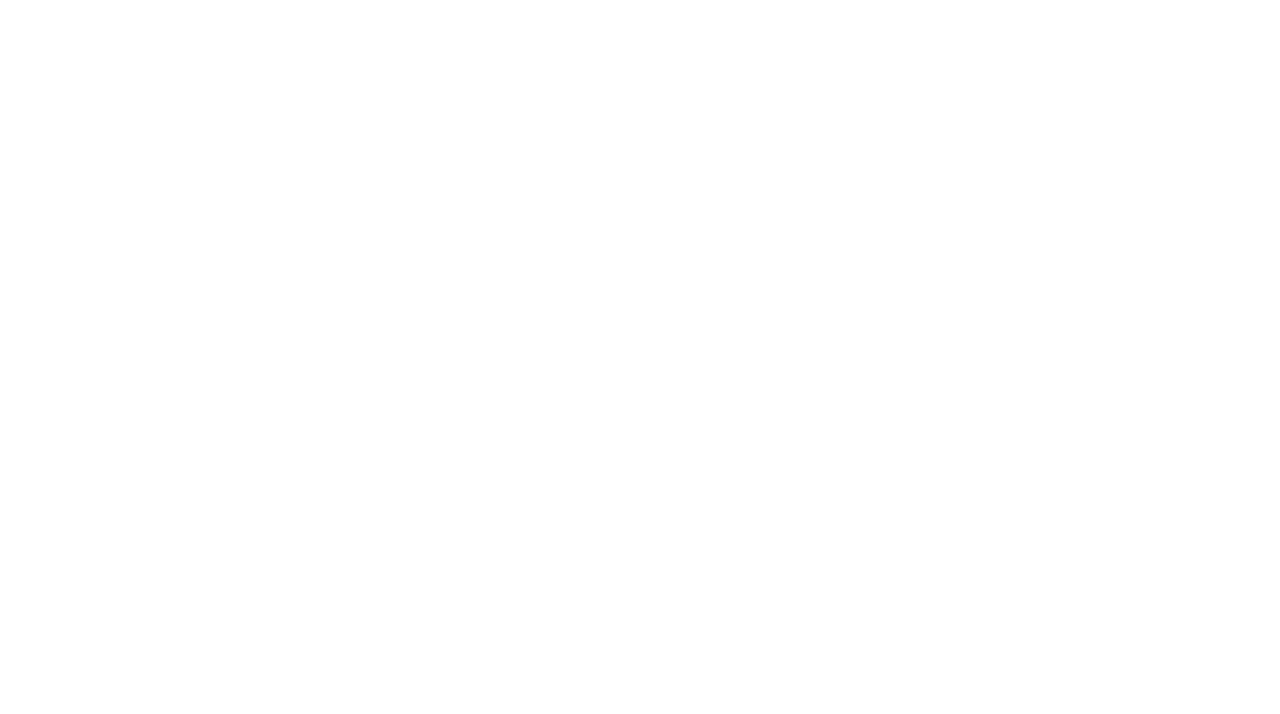
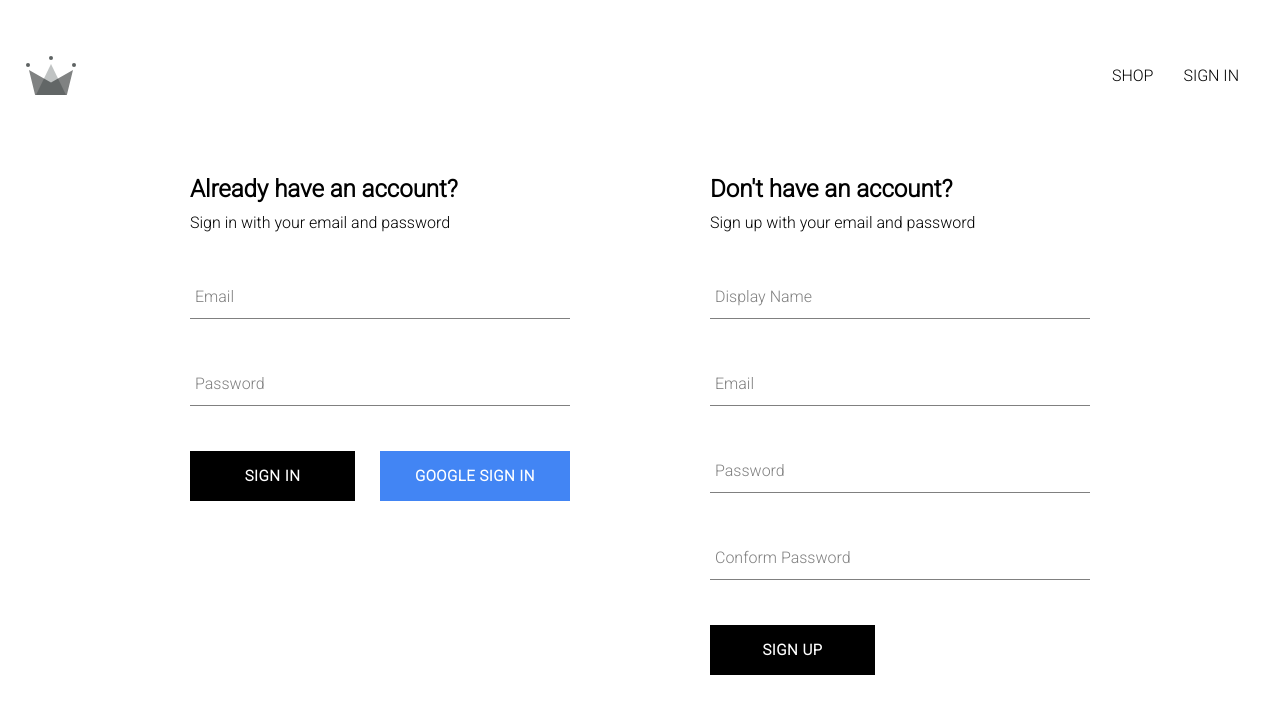
Before and after one commit to erikJonsberg/react-saga-ecommerce-store, a React (Create React App) app: page /auth in a window 1280 px wide. Before the commit this address had no page. Shown: the top 714 px of the page. Built offline with nearby package versions, Linux system fonts and the light colour scheme; the HTML template or start-up script is replaced by a standard one.

Commit message:
completed forms and authentication

```diff
--- a/src/App.js
+++ b/src/App.js
@@ -1,7 +1,7 @@
 import {Routes, Route } from 'react-router-dom';
 import Navigation from './routes/navigation/navigation.component';
 import Home from './routes/home/home.component';
-import SignIn from "./routes/sign-in/sign-in.component";
+import Authentication from "./routes/authentication/authentication.component";
 
 
 
@@ -18,7 +18,7 @@ const App = () => {
       <Route path="/" element={<Navigation />}>
         <Route index element={<Home />} />
         <Route path="shop" element={<Shop />} />
-        <Route path="sign-in" element={<SignIn />} />
+        <Route path="auth" element={<Authentication />} />
       </Route>
     </Routes>
   );
--- a/src/components/form-input/form-input.component.jsx
+++ b/src/components/form-input/form-input.component.jsx
@@ -1,11 +1,11 @@
 import './form-input.styles.scss'
 
-const FormInput = ({label, inputOptions}) => {
+const FormInput = ({label, ...otherProps}) => {
     return (
         <div className="group">
-        <input className="form-input" {...inputOptions} />
+        <input className="form-input" {...otherProps} />
         {label && (
-         <label className={`${inputOptions.value.length ? 'shrink' : ''} form-input-label`}>{label}</label>
+         <label className={`${otherProps.value.length ? 'shrink' : ''} form-input-label`}>{label}</label>
          )}
 
                 </div>
--- /dev/null
+++ b/src/components/sign-in-form/sign-in-form.component.jsx
@@ -0,0 +1,85 @@
+import { useState } from 'react';
+import{ signInWithGooglePopup, createUserDocumentFromAuth, signInAuthUserWithEmailAndPassword } from '../../utils/firebase/firebase.utils';
+import FormInput from '../form-input/form-input.component';
+import './sign-in-form.styles.scss'
+import Button from '../button/button.component'
+
+const defaultFormFields = {
+    email: '',
+    password: '',
+    required: true
+}
+
+const SignInForm = () => {
+const [formFields, setFormFields] = useState(defaultFormFields);
+const {email, password} = formFields;
+
+const resetFormFields = () => {
+    setFormFields(defaultFormFields);
+}
+
+ const signInWithGoogle = async () => {
+        const {user} = await signInWithGooglePopup();
+        await createUserDocumentFromAuth(user);
+    }
+
+const handleSubmit = async (event) => {
+    event.preventDefault();
+
+    try {
+    const response = await signInAuthUserWithEmailAndPassword(email, password);
+    resetFormFields();
+    console.log(response);
+} catch(error) {
+    switch (error.code) {
+        case 'auth/wrong-password':
+            alert('Incorrect password for email');
+            break;
+        case 'auth/user-not-found':
+            alert('User not found');
+            break;
+            default:
+                console.log(error);
+    }
+}
+};
+
+const handleChange = (event) => {
+    const {name,value} = event.target;
+
+    setFormFields({...formFields, [name]: value});
+}
+
+    return(
+        <div className="sign-up-container">
+        <h2>Already have an account?</h2>
+            <span>Sign in with your email and password</span>
+            <form onSubmit={()=>{}}>
+
+                <FormInput
+                label = "Email"
+                type = "email"
+                onChange = {handleChange}
+                name = "email"
+                value = {email}
+                required
+                />
+
+                <FormInput
+                label = "Password"
+                type = "password"
+                onChange = {handleChange}
+                name = "password"
+                value = {password}
+                required
+                />
+                <div className="buttons-container">
+                    <Button buttonType="default" type="submit" onClick={handleSubmit}>Sign In</Button>
+                    <Button type='button' buttonType="google" onClick={signInWithGoogle}>Google Sign In</Button>
+                </div>
+            </form>
+        </div>
+    )
+}
+
+export default SignInForm;
--- /dev/null
+++ b/src/components/sign-in-form/sign-in-form.styles.scss
@@ -0,0 +1,14 @@
+.sign-up-container {
+    display: flex;
+    flex-direction: column;
+    width: 380px;
+}
+
+h2 {
+    margin: 10px 0;
+}
+
+.buttons-container {
+    display: flex;
+    justify-content: space-between;
+}
--- a/src/components/sign-up-form/sign-up-form.component.jsx
+++ b/src/components/sign-up-form/sign-up-form.component.jsx
@@ -8,7 +8,8 @@ const defaultFormFields = {
     displayName: '',
     email: '',
     password: '',
-    confirmPassword: ''
+    confirmPassword: '',
+    required: true
 }
 
 const SignUpForm = () => {
@@ -54,51 +55,41 @@ const handleChange = (event) => {
 
                 <FormInput
                     label="Display Name"
-                    inputOptions = {{
-                    type: "text",
-                    required: true,
-                    onChange: handleChange,
-                    name: "displayName",
-                    value: displayName
-                    }}
+                    type = "text"
+                    onChange = {handleChange}
+                    name = "displayName"
+                    value = {displayName}
+                    required
                 />
 
                 <FormInput
                 label = "Email"
-                inputOptions = {{
-                    type: "email",
-                    required: true,
-                    onChange: handleChange,
-                    name: "email",
-                    value: email
-                }}
+                type = "email"
+                onChange = {handleChange}
+                name = "email"
+                value = {email}
+                required
                 />
 
                 <FormInput
                 label = "Password"
-                inputOptions = {{
-                    label: "Password",
-                    type: "password",
-                    required: true,
-                    onChange: handleChange,
-                    name: "password",
-                    value: password
-                }}
+                type = "password"
+                onChange = {handleChange}
+                name = "password"
+                value = {password}
+                required
                 />
 
                 <FormInput
                 label = "Conform Password"
-                inputOptions = {{
-                    label: "Confirm Password",
-                    type: "password",
-                    required: true,
-                    onChange: handleChange,
-                    name: "confirmPassword",
-                    value: confirmPassword
-                }}
+                type = "password"
+                onChange = {handleChange}
+                name = "confirmPassword"
+                value = {confirmPassword}
+                required
                 />
 
-                <Button buttonType="default" type="submit">Sign Up</Button>
+                <Button buttonType="default" type="submit" onClick={handleSubmit}>Sign Up</Button>
 
             </form>
         </div>
--- /dev/null
+++ b/src/routes/authentication/authentication.component.jsx
@@ -0,0 +1,15 @@
+import SignUpForm from '../../components/sign-up-form/sign-up-form.component';
+import SignInForm from '../../components/sign-in-form/sign-in-form.component';
+import './authentication.styles.scss'
+
+
+const Authentication= () => {
+    return (
+        <div className='authentication-container'>
+            <SignInForm/>
+            <SignUpForm/>
+        </div>
+    )
+}
+
+export default Authentication;
--- /dev/null
+++ b/src/routes/authentication/authentication.styles.scss
@@ -0,0 +1,5 @@
+.authentication-container {
+    display:flex;
+    width: 900px;justify-content:space-between;
+    margin: 30px auto;
+}
--- a/src/routes/navigation/navigation.component.jsx
+++ b/src/routes/navigation/navigation.component.jsx
@@ -13,7 +13,7 @@ const Navigation = () => {
 
         <div className="nav-links-container">
             <Link className="nav-link" to='/shop'>SHOP</Link>
-            <Link className="nav-link" to='/sign-in'>SIGN IN</Link>
+            <Link className="nav-link" to='/auth'>SIGN IN</Link>
         </div>
       </div>
       <Outlet/>
--- a/src/routes/sign-in/sign-in.component.jsx
+++ /dev/null
@@ -1,37 +0,0 @@
-import {useEffect} from 'react';
-import {getRedirectResult} from 'firebase/auth';
-import { auth, signInWithGoogleRedirect, createUserDocumentFromAuth } from '../../utils/firebase/firebase.utils';
-import SignUpForm from '../../components/sign-up-form/sign-up-form.component'
-
-
-const SignIn = () => {
-      useEffect(() => {
-    (async () => {
-      const response = await getRedirectResult(auth);
-      if (response) {
-        await createUserDocumentFromAuth(response.user);
-      }
-    })();
-  }, []);
-
-
-    // const logGoogleUser = async () => {
-    //     const {user} = await signInWithGooglePopup();
-    //     const userDocRef = await createUserDocumentFromAuth();
-    // }
-
-    return (
-        <div>
-            <h1>Sign In</h1>
-            {/* <button onClick={logGoogleUser}>
-                Sign in with Google Popup
-            </button> */}
-            <button onClick={signInWithGoogleRedirect}>
-                Sign in with Google Redirect
-            </button>
-            <SignUpForm/>
-        </div>
-    )
-}
-
-export default SignIn;
--- a/src/utils/firebase/firebase.utils.js
+++ b/src/utils/firebase/firebase.utils.js
@@ -1,7 +1,13 @@
 // Import the functions you need from the SDKs you need
 
 import { initializeApp } from "firebase/app";
-import {getAuth, signInWithRedirect, GoogleAuthProvider, createUserWithEmailAndPassword} from 'firebase/auth';
+import {
+  getAuth,
+  signInWithPopup,
+  GoogleAuthProvider,
+  createUserWithEmailAndPassword,
+  signInWithEmailAndPassword,
+} from "firebase/auth";
 import { getFirestore, doc, getDoc, setDoc} from 'firebase/firestore';
 
 const firebaseConfig = {
@@ -21,8 +27,8 @@ googleProvider.setCustomParameters({
 });
 
 export const auth = getAuth();
-// export const signInWithGooglePopup = () => signInWithPopup(auth, googleProvider);
-export const signInWithGoogleRedirect = () => signInWithRedirect(auth, googleProvider);
+export const signInWithGooglePopup = () => signInWithPopup(auth, googleProvider);
+//export const signInWithGoogleRedirect = () => signInWithRedirect(auth, googleProvider);
 
 export const db = getFirestore();
 
@@ -61,3 +67,8 @@ export const createAuthUserWithEmailAndPassword = async (email, password) => {
     if (!email || !password) return;
     return await createUserWithEmailAndPassword(auth, email, password);
 }
+
+export const signInAuthUserWithEmailAndPassword = async (email, password) => {
+  if (!email || !password) return;
+  return await signInWithEmailAndPassword(auth, email, password);
+};
```
